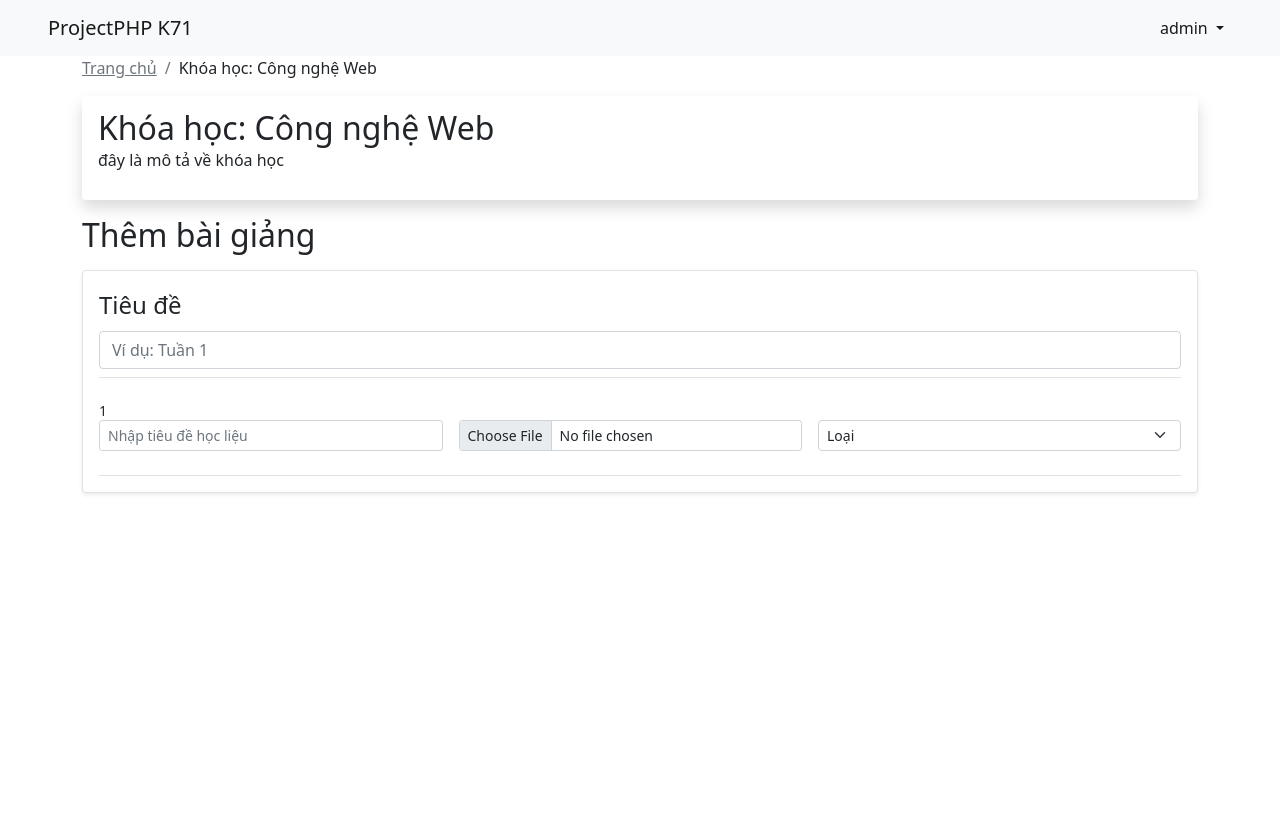
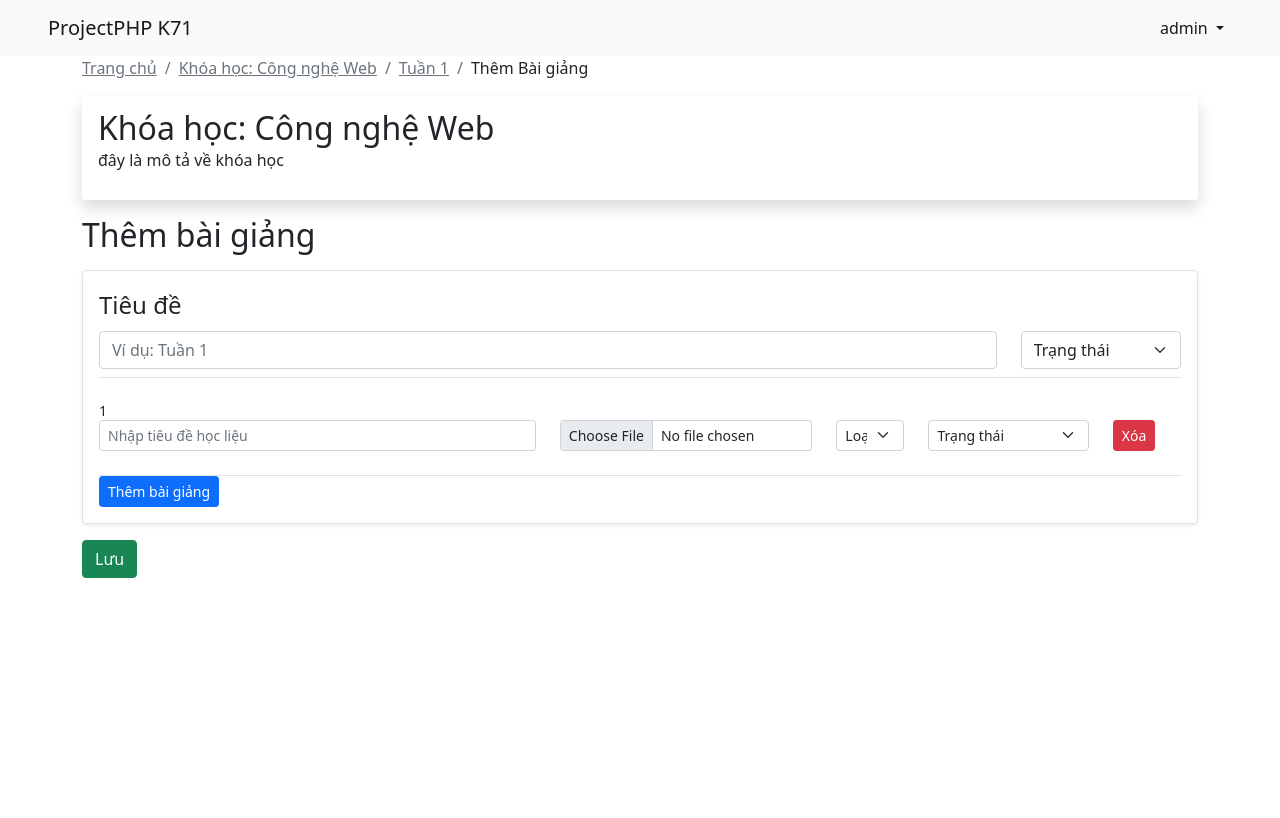
Before and after one commit to TruongCongPhi/eLearning, a PHP site: page /src/them_bai_giang.php?course_id=1 in a window 1280 px wide. Shown: the top 818 px of the page. Run offline with PHP 8.4, Linux system fonts and the light colour scheme; a user stored in the database is signed in; data comes from the database, SQL or seed files in the repository.

Commit message:
"update thêm bài giảng"

```diff
--- a/src/them_bai_giang.php
+++ b/src/them_bai_giang.php
@@ -3,13 +3,19 @@ include 'navbar.php';
 checkKhoaHoc();
 
 $data = get('courses', 'id=' . $_GET['course_id'] . '');
-$lecture_data = getArray('lectures', 'course_id=' . $data['id'] . '');
+$lecture_data = get('lectures', 'course_id=' . $data['id'] . '');
+$lectureCount = 1; // Initialize with a default value
+
 ?>
 <!-- điều hướng -->
 <nav aria-label="breadcrumb">
     <ol class="breadcrumb">
         <li class="breadcrumb-item"><a class="link-secondary" href="khoa_hoc.php">Trang chủ</a></li>
-        <li class="breadcrumb-item text-dark active" aria-current="page">Khóa học: <?= $data['course_title'] ?></li>
+        <li class="breadcrumb-item"><a class="link-secondary" href="bai_giang.php?course_id=<?= $_GET['course_id'] ?>">Khóa học:
+                 <?= $data['course_title'] ?></a>
+         </li>
+        <li class="breadcrumb-item"><a class="link-secondary" href="bai_giang.php?course_id=<?= $_GET['course_id'] ?>"><?= $lecture_data['lecture_title'] ?></a></li>
+         <li class="breadcrumb-item text-dark active" aria-current="page">Thêm Bài giảng</li>
     </ol>
 </nav>
 <!-- thông tin khóa học -->
@@ -19,19 +25,30 @@ $lecture_data = getArray('lectures', 'course_id=' . $data['id'] . '');
         <p class="mt-2"><?= $data['course_desc'] ?></p>
     </div>
 </div>
+
 <h2>Thêm bài giảng</h2>
+<form method="post">
 <div class="my-3 p-3 bg-body border rounded shadow-sm">
     <div class="border-bottom pb-2 mb-0">
         <label for="formGroupExampleInput" class="form-label fs-4 fw-medium">Tiêu đề</label>
-        <input type="text" class="form-control" id="formGroupExampleInput" placeholder="Ví dụ: Tuần 1">
+        <div class="row">
+            <div class="col-md-10"><input type="text" name="lecture_title" class="form-control" id="formGroupExampleInput" placeholder="Ví dụ: Tuần 1" required></div>
+            <div class="col-md-2">
+                <select class="form-select form-select" name="status_lecture" required>
+                    <option selected>Trạng thái</option>
+                    <option value="0">Ẩn</option>
+                    <option value="1">Hiện</option>
+                </select>
+            </div>
+        </div>
     </div>
     <div class="d-flex text-body-secondary border-bottom pt-3">
         <div class="pb-4 mt-2 mb-0 small lh-sm w-100">
             <span>1</span>
-            <div class="d-flex justify-content-between">
-                <input class="form-control form-control-sm me-3" type="text" placeholder="Nhập tiêu đề học liệu">
-                <input type="file" class="form-control form-control-sm me-3 " id="customFile" />
-                <select class="form-select form-select-sm" aria-label="Default select example">
+            <div class="row">
+                <div class="col-md-5"><input name="material_title[1]" class="col-md-6 form-control form-control-sm me-3" type="text" placeholder="Nhập tiêu đề học liệu"></div>
+                <div class="col-md-3 "><input type="file" name="file_upload[1]" class=" form-control form-control-sm me-3 " id="customFile" /></div>
+                <div class="col-md-1"><select class=" form-select form-select-sm" name="type[1]" required>
                     <option selected>Loại</option>
                     <option value="notify">Thông báo</option>
                     <option value="document">Học liệu</option>
@@ -42,9 +59,113 @@ $lecture_data = getArray('lectures', 'course_id=' . $data['id'] . '');
                     <option value="video">Video</option>
                     <option value="link">Liên kết link</option>
                     <option value="quizz">Kiểm tra</option>
+                </select></div>
+                <div class="col-md-2 ">
+                    <select class="form-select form-select-sm" name="status_material[1]" required>
+                    <option selected>Trạng thái</option>
+                    <option value="0">Ẩn</option>
+                    <option value="1">Hiện</option>
                 </select>
             </div>
+            <div class="col-md-1">
+                    <button class="btn btn-danger btn-sm" type="button" onclick="deleteLecture(this)">Xóa</button>
+                </div>
+            </div>
         </div>
+    </div>
+    <button class="btn btn-primary btn-sm" type="button" onclick="addLecture()">Thêm bài giảng</button>
+</div>
+   <button class="btn btn-success" type="submit">Lưu</button>
+</form>
+<?php
+if ($_SERVER['REQUEST_METHOD'] == 'POST') {
+    $data_lecture = [
+        'course_id' => $_GET['course_id'],
+        'lecture_title'=>$_POST['lecture_title'],
+        'status' => $_POST['status_lecture']
+    ];
 
-    </div>
-</div>
+    // Thêm bài giảng vào cơ sở dữ liệu
+    $insert_lecture = insert('lectures',$data_lecture);
+    if ($insert_lecture) {
+        // Lấy ID của bài giảng mới thêm vào
+        $lecture_id = mysqli_insert_id($conn);
+        for ($i = 1; $i <= $lectureCount; $i++) {
+            $material_title = $_POST['material_title'][$i];
+            $type = $_POST['type'][$i];
+            $status_material = $_POST['status_material'][$i];
+
+            $data_material = [
+                'lecture_id' => $lecture_id,
+                'material_title' => $material_title,
+                'type' => $type,
+                'status' => $status_material
+            ];
+
+            // Thêm học liệu vào cơ sở dữ liệu
+            insert('materials', $data_material);
+        }
+    } else {
+        echo "Error: " . $stmt->error;
+    }
+
+}
+?>
+ <script>
+    // Số bài giảng/tuần hiện tại
+    var lectureCount = 1;
+    // Hàm thêm bài giảng
+   function addLecture() {
+    lectureCount++;
+
+    var lectureDiv = document.createElement("div");
+    lectureDiv.className = "d-flex text-body-secondary border-bottom pt-3";
+
+    lectureDiv.innerHTML = `
+        <div class="pb-4 mt-2 mb-0 small lh-sm w-100">
+            <span>${lectureCount}</span>
+            <div class="row">
+                <div class="col-md-5"><input name="material_title[${lectureCount}]" class="col-md-6 form-control form-control-sm me-3" type="text" placeholder="Nhập tiêu đề học liệu" required></div>
+                <div class="col-md-3 "><input type="file" name="file_upload[${lectureCount}]" class=" form-control form-control-sm me-3 " id="customFile" /></div>
+                <div class="col-md-1"><select name="type[${lectureCount}]" class=" form-select form-select-sm" required>
+                    <option selected>Loại</option>
+                    <option value="notify">Thông báo</option>
+                    <option value="document">Học liệu</option>
+                    <option value="slide">Slide</option>
+                    <option value="quizz">Kiểm tra</option>
+                    <option value="ppt">Powerpoint</option>
+                    <option value="word">Word</option>
+                    <option value="video">Video</option>
+                    <option value="link">Liên kết link</option>
+                    <option value="quizz">Kiểm tra</option>
+                </select></div>
+                <div class="col-md-2 "> <select name="status_material[${lectureCount}]" class="form-select form-select-sm" required>
+                    <option selected>Tình trạng</option>
+                    <option value="hide">Ẩn</option>
+                    <option value="show">Hiện</option>
+                </select></div>
+                <div class="col-md-1">
+                    <button class="btn btn-danger btn-sm" type="button" onclick="deleteLecture(this)">Xóa</button>
+                </div>
+            </div>
+        </div>
+    `;
+
+    // Lấy nút "Thêm bài giảng"
+    var addButton = document.querySelector(".btn-primary.btn-sm");
+
+    // Thêm bài giảng mới phía trước của nút "Thêm bài giảng"
+    document.querySelector(".bg-body").insertBefore(lectureDiv, addButton);
+}
+
+function deleteLecture(button) {
+    // Xác định hàng cha của nút "Xóa" được nhấn
+    var lectureDiv = button.closest(".d-flex.text-body-secondary.border-bottom.pt-3");
+
+    // Xóa hàng
+    lectureDiv.remove();
+}
+
+
+
+</script>
```
